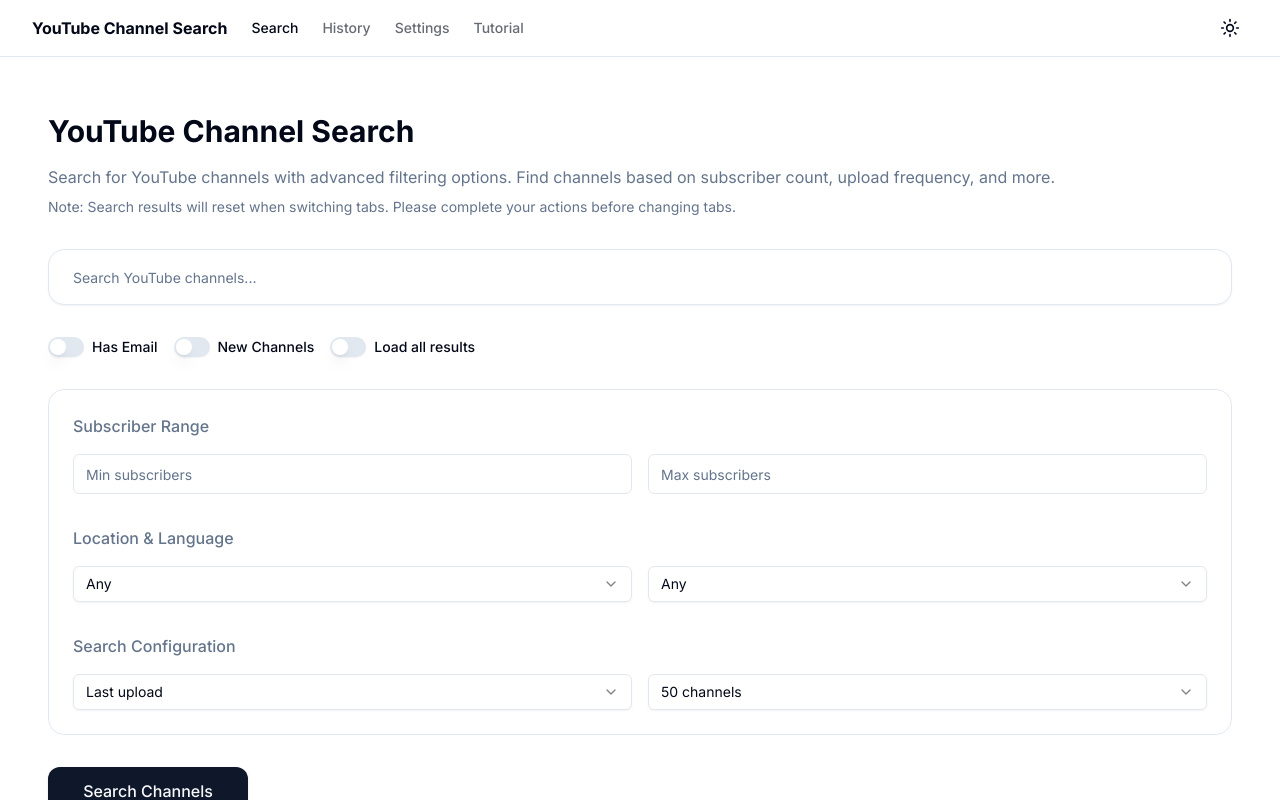
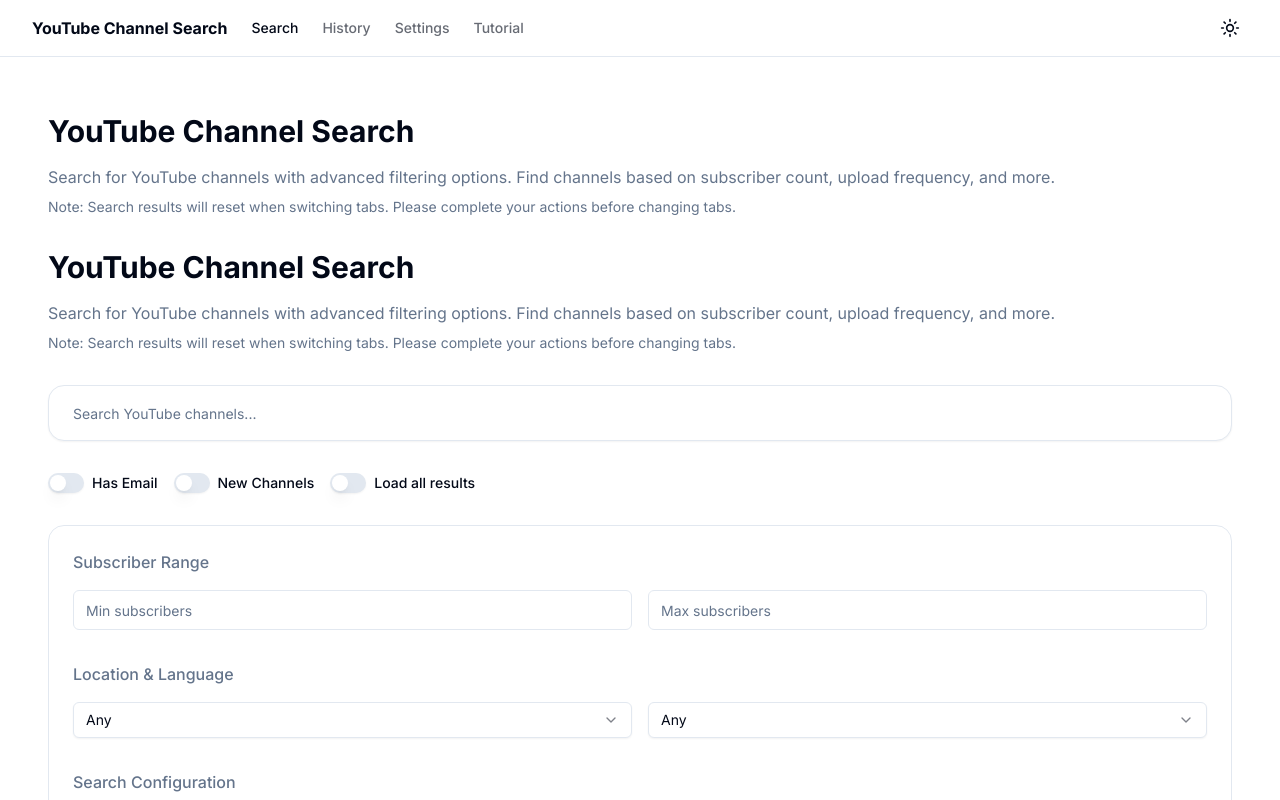
Before and after one commit to MrViPPer1/ytsearch, a Next.js app: page / in a window 1280 px wide. Shown: the top 800 px of the page. Built offline with nearby package versions, Linux system fonts and the light colour scheme.

Commit message:
Update Next.js and Netlify configuration for deployment

```diff
--- a/app/api/excluded-channels/export/route.ts
+++ b/app/api/excluded-channels/export/route.ts
@@ -1,10 +1,11 @@
-import { NextResponse } from 'next/server';
+import { NextRequest, NextResponse } from 'next/server';
 import { getExcludedChannels } from '@/lib/services/storage';
 
-export async function GET(request: Request) {
+export const dynamic = 'force-dynamic';
+
+export async function GET(request: NextRequest) {
   try {
-    const { searchParams } = new URL(request.url);
-    const format = searchParams.get('format') || 'json';
+    const format = request.nextUrl.searchParams.get('format') || 'json';
     const channels = await getExcludedChannels();
 
     if (format === 'json') {
--- a/app/api/history/route.ts
+++ b/app/api/history/route.ts
@@ -1,12 +1,14 @@
 import { NextResponse } from 'next/server';
 import { getSearchHistory, deleteSearchHistory, addSearchHistory, clearAllHistory } from '@/lib/services/storage';
 import { SearchHistory } from '@/types/youtube';
+import { NextRequest } from 'next/server';
 
-export async function GET(request: Request) {
+export const dynamic = 'force-dynamic';
+
+export async function GET(request: NextRequest) {
   try {
-    const { searchParams } = new URL(request.url);
-    const page = parseInt(searchParams.get('page') || '1');
-    const limit = parseInt(searchParams.get('limit') || '50');
+    const page = parseInt(request.nextUrl.searchParams.get('page') || '1');
+    const limit = parseInt(request.nextUrl.searchParams.get('limit') || '50');
 
     const { history, total } = await getSearchHistory(page, limit);
 
@@ -48,11 +50,10 @@
 }
 
 // Export search history as JSON or CSV
-export async function POST(request: Request) {
+export async function POST(request: NextRequest) {
   try {
-    const { searchParams } = new URL(request.url);
-    const format = searchParams.get('format') || 'json';
-    const id = searchParams.get('id'); // Optional ID for single search export
+    const format = request.nextUrl.searchParams.get('format') || 'json';
+    const id = request.nextUrl.searchParams.get('id'); // Optional ID for single search export
 
     const { history } = await getSearchHistory(1, Infinity);
     const entriesToExport = id
--- a/app/page.tsx
+++ b/app/page.tsx
@@ -1,5 +1,7 @@
 import { Metadata } from 'next';
+import { Suspense } from 'react';
 import SearchPage from '@/components/youtube/search-page';
+import { Skeleton } from '@/components/ui/skeleton';
 
 export const metadata: Metadata = {
   title: 'YouTube Channel Search',
@@ -9,7 +11,17 @@
 export default function Home() {
   return (
     <main className="container mx-auto px-4 py-8">
-      <SearchPage />
+      <Suspense fallback={
+        <div className="space-y-8">
+          <div className="space-y-4">
+            <Skeleton className="h-10 w-64" />
+            <Skeleton className="h-4 w-96" />
+          </div>
+          <Skeleton className="h-[400px] w-full" />
+        </div>
+      }>
+        <SearchPage />
+      </Suspense>
     </main>
   );
 }
--- a/components/youtube/search-page.tsx
+++ b/components/youtube/search-page.tsx
@@ -1,6 +1,6 @@
 'use client';
 
-import { useState, useEffect, useRef } from 'react';
+import { useState, useEffect, useRef, Suspense } from 'react';
 import { useSearchParams, useRouter } from 'next/navigation';
 import { SearchFilters, YoutubeChannel } from '@/types/youtube';
 import { SearchForm } from './search-form';
@@ -10,8 +10,9 @@
 import { Checkbox } from '@/components/ui/checkbox';
 import { Alert, AlertDescription } from '@/components/ui/alert';
 import { useForm } from 'react-hook-form';
+import { Skeleton } from '@/components/ui/skeleton';
 
-export default function SearchPage() {
+function SearchPageContent() {
   const [isLoading, setIsLoading] = useState(false);
   const [error, setError] = useState<string | null>(null);
   const [channels, setChannels] = useState<YoutubeChannel[]>([]);
@@ -257,3 +258,33 @@
     </div>
   );
 }
+
+export default function SearchPage() {
+  return (
+    <div className="space-y-8">
+      <div className="space-y-4">
+        <h1 className="text-3xl font-bold">YouTube Channel Search</h1>
+        <div className="text-muted-foreground space-y-2">
+          <p>
+            Search for YouTube channels with advanced filtering options. Find channels based on subscriber count,
+            upload frequency, and more.
+          </p>
+          <p className="text-sm text-muted-foreground space-y-1">
+            Note: Search results will reset when switching tabs. Please complete your actions before changing tabs.
+          </p>
+        </div>
+      </div>
+      <Suspense fallback={
+        <div className="space-y-8">
+          <div className="space-y-4">
+            <Skeleton className="h-10 w-64" />
+            <Skeleton className="h-4 w-96" />
+          </div>
+          <Skeleton className="h-[400px] w-full" />
+        </div>
+      }>
+        <SearchPageContent />
+      </Suspense>
+    </div>
+  );
+}
--- a/data/api-keys.json
+++ b/data/api-keys.json
@@ -3,21 +3,21 @@
     "id": "1739821617850",
     "key": "AIzaSyAmnFVx2SNmZj9Lo3ozB4yytcrp-57RWzo",
     "quotaUsed": 0,
-    "lastUsed": "2025-02-18T14:32:45.255Z",
+    "lastUsed": "2025-02-18T17:43:38.651Z",
     "isActive": true
   },
   {
     "id": "1739822983945",
     "key": "AIzaSyBryU8Mea90OvjlMOJ_BvZU-xxKkOJEPHE",
     "quotaUsed": 0,
-    "lastUsed": "2025-02-18T14:30:57.237Z",
+    "lastUsed": "2025-02-18T17:43:38.651Z",
     "isActive": true
   },
   {
     "id": "1739822997370",
     "key": "AIzaSyBVqu_kiVLuTT7VQUKrz3EoOcVIdJHnNMg",
     "quotaUsed": 0,
-    "lastUsed": "2025-02-18T14:32:45.517Z",
+    "lastUsed": "2025-02-18T17:41:55.984Z",
     "isActive": true
   }
 ]
--- a/package.json
+++ b/package.json
@@ -49,6 +49,7 @@
     "zustand": "^4.5.0"
   },
   "devDependencies": {
+    "@netlify/plugin-nextjs": "^5.9.4",
     "@types/better-sqlite3": "^7.6.9",
     "@types/node": "^20.11.17",
     "@types/react": "^18.2.55",
@@ -57,6 +58,7 @@
     "autoprefixer": "^10.4.17",
     "eslint": "^8.56.0",
     "eslint-config-next": "14.1.0",
+    "netlify-cli": "^18.1.0",
     "postcss": "^8.4.35",
     "tailwindcss": "^3.4.1",
     "typescript": "^5.3.3"
```
Also changed, not shown: 1 other file (tests, documents, lock files or other folders).
